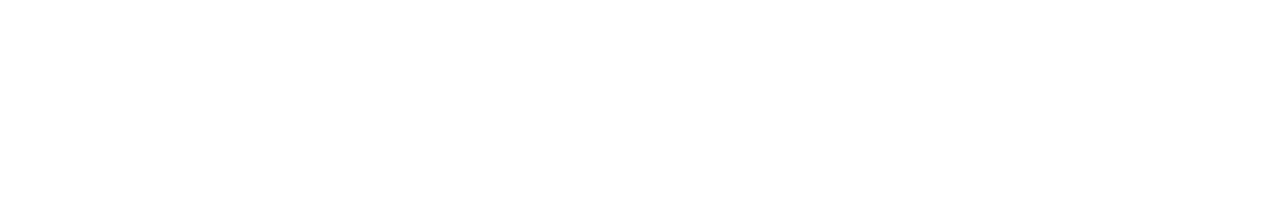
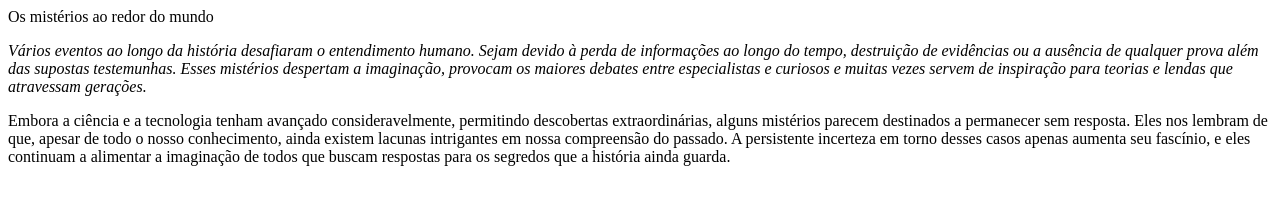
Before and after one commit to Sarkas999/Escrituras-Sarkasistas, a plain HTML site: page index.html in a window 1280 px wide. Drawn offline with Linux system fonts and the light colour scheme.

Commit message:
organizando

```diff
--- a/index.html
+++ b/index.html
@@ -3,7 +3,15 @@
 <head>
     <meta charset="UTF-8">
     <meta name="viewport" content="width=device-width, initial-scale=1.0">
-    <title>Document</title>
+    <title>Escrituras-Sarkasistas</title
+<h1>Os mistérios ao redor do mundo</h1>
+ <p> <i>Vários eventos ao longo da história desafiaram o entendimento humano. Sejam devido à perda de informações ao longo do tempo,
+     destruição de evidências ou a ausência de qualquer prova além das supostas testemunhas. Esses mistérios despertam a imaginação, provocam os maiores debates entre especialistas e curiosos e
+     muitas vezes servem de inspiração para teorias e lendas que atravessam gerações.</i></p>
+
+<p>  </i>Embora a ciência e a tecnologia tenham avançado consideravelmente, permitindo descobertas extraordinárias,
+     alguns mistérios parecem destinados a permanecer sem resposta. Eles nos lembram de que, apesar de todo o nosso conhecimento, ainda existem lacunas intrigantes em nossa compreensão do passado. A persistente incerteza em torno desses casos apenas aumenta seu fascínio, e eles continuam a alimentar
+     a imaginação de todos que buscam respostas para os segredos que a história ainda guarda.</i></p>
 </head>
 <body>
 
```
